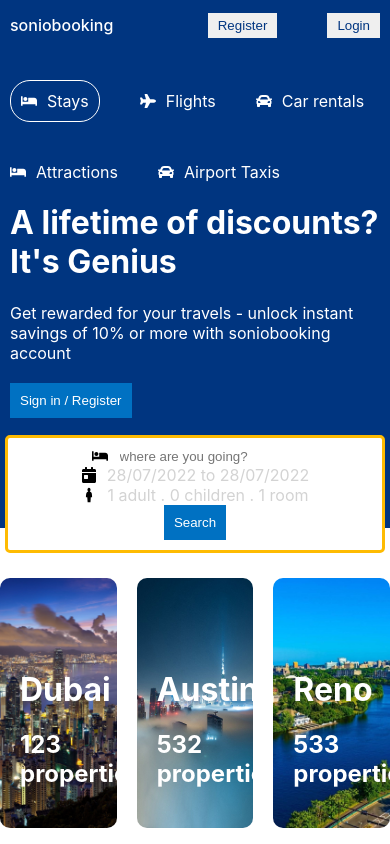
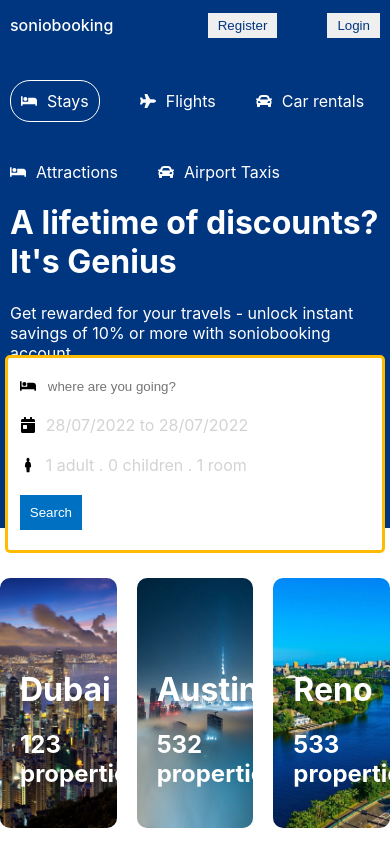
Before and after one commit to sonio-deji/bookingapp, a React (Create React App) app: page / in a window 390 px wide. Shown: the top 844 px of the page. Built offline with nearby package versions, Linux system fonts and the light colour scheme.

Commit message:
fixed headersearch

```diff
--- a/src/components/header/header.css
+++ b/src/components/header/header.css
@@ -64,11 +64,15 @@
     .headerSearch {
         width: 95%;
 }
+}
 @media (max-width: 500px) {
     .headerSearch {
         flex-direction: column;
+        align-items: flex-start;
     }
-}
+    .headerSearchItem {
+        padding: 10px;
+    }
 }
 .headerIcon {
     color: rgb(0, 0, 0);
```
